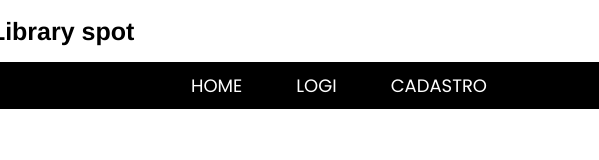
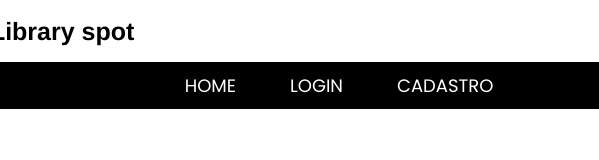
Before and after one commit to brunamiquilimvagetti/projeto-fiec, a plain HTML site: page index.html in a window 1280 px wide. Shown: the full height of the page, 301-900 px from the left. Drawn offline with Linux system fonts and the light colour scheme.

Commit message:
Update index.html

```diff
--- a/index.html
+++ b/index.html
@@ -30,7 +30,7 @@
                         <a href="">HOME</a>
                     </li>
                     <li>
-                        <a href="">LOGI</a>
+                        <a href="">LOGIN</a>
                     </li>
                     <li>
                         <a href="">CADASTRO</a>
```
